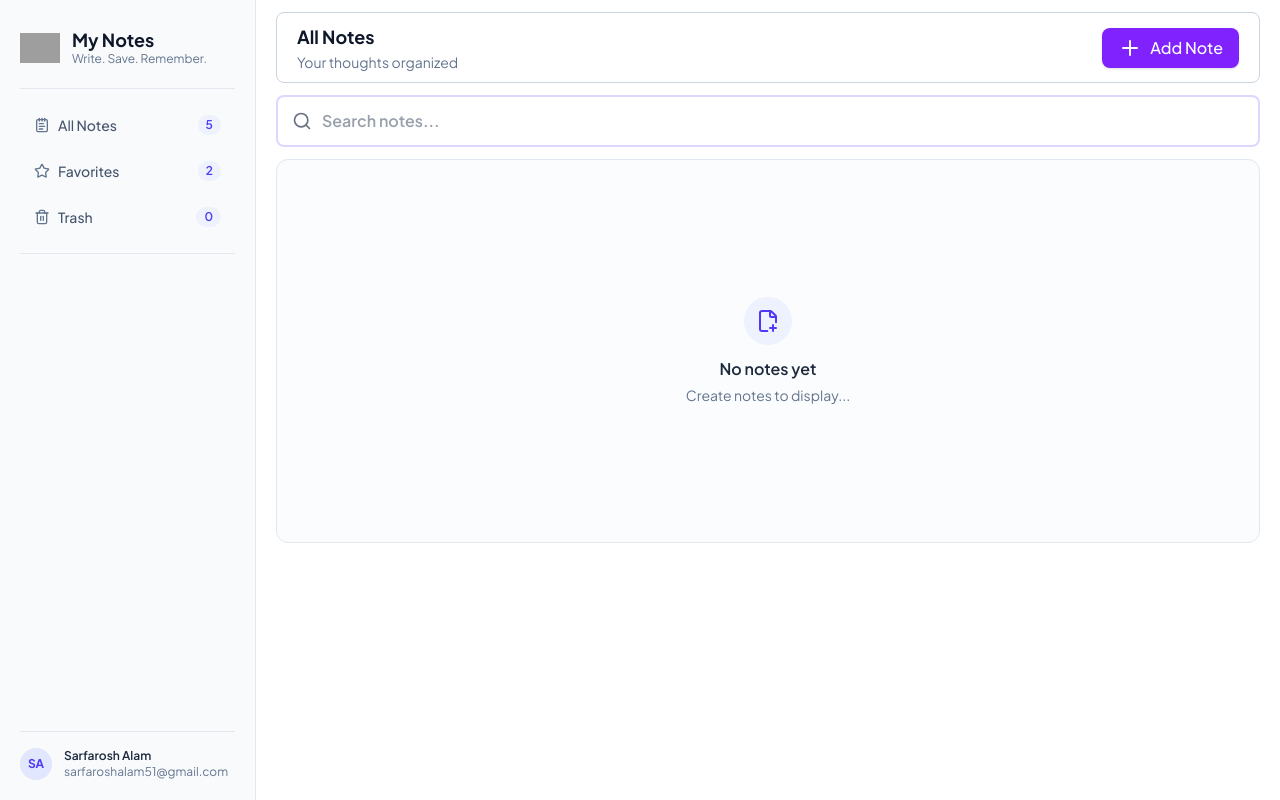
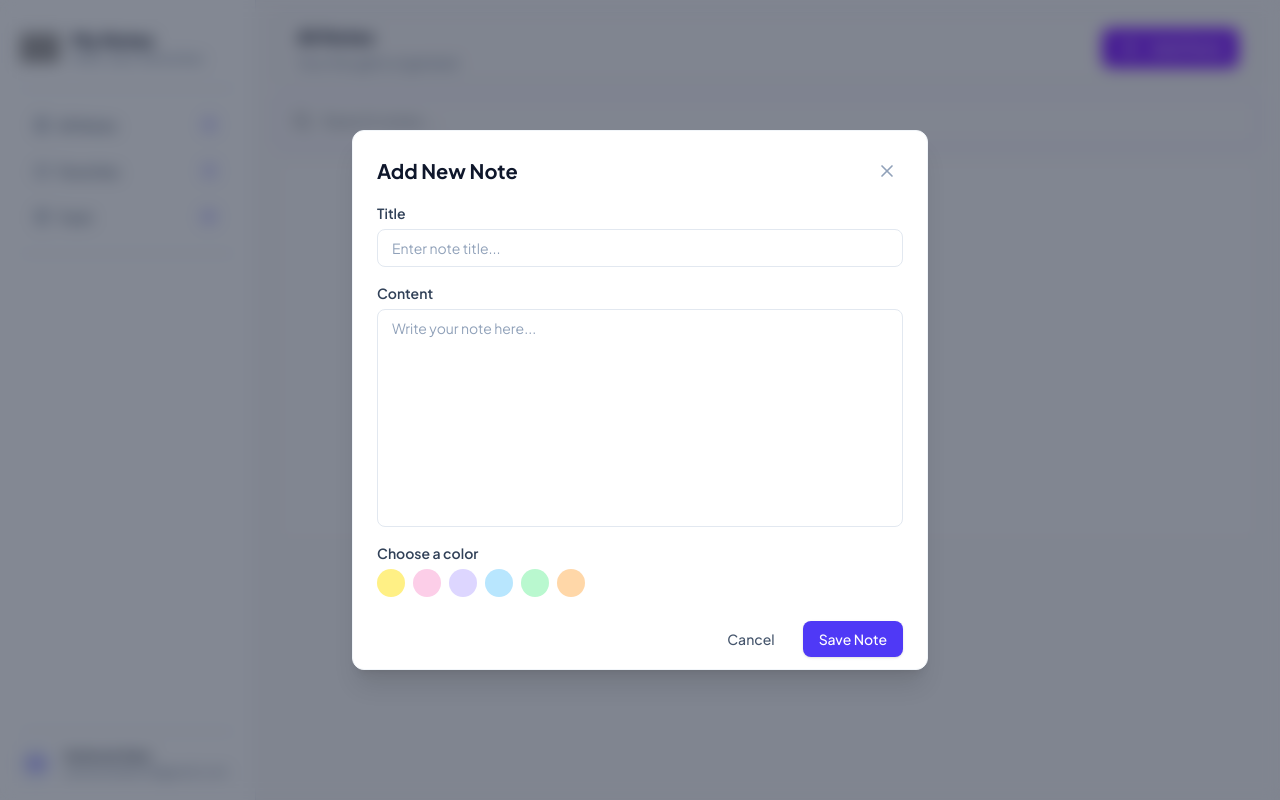
Before and after one commit to Sarfarosh-0/Web_Development, a React (Vite) app in the folder REACT_JS/03_React_App/: page / in a window 1280 px wide. Built offline with nearby package versions, Linux system fonts and the light colour scheme; grey boxes are pictures that could not be loaded.

Commit message:
Add Note Modal

```diff
--- /dev/null
+++ b/REACT_JS/03_React_App/src/Components/AddNote.tsx
@@ -0,0 +1,62 @@
+import { X } from "lucide-react";
+
+function AddNote() {
+    return (
+        <div className="fixed inset-0 z-50 flex items-center justify-center bg-slate-900/50 backdrop-blur-sm p-4">
+
+            <div className="w-full max-w-xl h-135 bg-white rounded-xl shadow-xl border border-slate-100 flex flex-col gap-4 p-6">
+                <div className="flex items-center justify-between">
+                    <h1 className="font-bold text-xl text-slate-900">Add New Note</h1>
+                    <button className="text-slate-400 hover:text-red-600 hover:bg-red-100 p-1.5 active:scale-95 rounded-lg transition-colors">
+                        <X className="w-5 h-5" />
+                    </button>
+                </div>
+
+                <form className="flex flex-col gap-4">
+                    <div className="flex flex-col gap-1.5">
+                        <label htmlFor="noteTitle" className="text-sm font-semibold text-slate-700">Title</label>
+                        <input type="text" id="noteTitle" className="w-full px-3.5 py-2 border border-slate-200 rounded-lg text-sm text-slate-800 focus:outline-none focus:border-indigo-500 focus:ring-2 focus:ring-indigo-100 transition-all placeholder:text-slate-400" placeholder="Enter note title..." />
+                    </div>
+
+                    <div className="flex flex-col gap-1.5">
+                        <label htmlFor="noteContent" className="text-sm font-semibold text-slate-700">Content</label>
+                        <textarea id="noteContent" rows={10} className="w-full px-3.5 py-2 border border-slate-200 rounded-lg text-sm text-slate-800 focus:outline-none focus:border-indigo-500 focus:ring-2 focus:ring-indigo-100 transition-all placeholder:text-slate-400 resize-none" placeholder="Write your note here..." />
+                    </div>
+
+                    <div className="flex flex-col gap-1.5">
+                        <label htmlFor="noteColor" className="text-sm font-semibold text-slate-700">Choose a color</label>
+                        <div className="flex gap-2">
+                            <div className="h-7 w-7 rounded-full bg-yellow-200"></div>
+                            <div className="h-7 w-7 rounded-full bg-pink-200"></div>
+                            <div className="h-7 w-7 rounded-full bg-violet-200"></div>
+                            <div className="h-7 w-7 rounded-full bg-sky-200"></div>
+                            <div className="h-7 w-7 rounded-full bg-green-200"></div>
+                            <div className="h-7 w-7 rounded-full bg-orange-200"></div>
+                        </div>
+                    </div>
+
+
+
+                    <div className="flex justify-end gap-3 pt-2">
+                        <button
+                            type="button"
+                            className="px-4 py-2 rounded-lg text-sm font-medium text-slate-600 hover:bg-slate-100 transition-colors"
+                        >
+                            Cancel
+                        </button>
+                        <button
+                            type="submit"
+                            className="px-4 py-2 rounded-lg text-sm font-medium bg-indigo-600 text-white hover:bg-indigo-700 shadow-sm transition-colors"
+                        >
+                            Save Note
+                        </button>
+                    </div>
+                </form>
+
+            </div>
+
+        </div>
+    );
+}
+
+export default AddNote;
--- a/REACT_JS/03_React_App/src/Components/Main.tsx
+++ b/REACT_JS/03_React_App/src/Components/Main.tsx
@@ -1,13 +1,15 @@
+import AddNote from "./AddNote";
 import Header from "./Header";
 import NotesConatiner from "./NotesConatiner";
 import Searchbar from "./Searchbar";
 
 function Main() {
     return (
-        <main className="p-3 px-5 bg-white flex flex-col gap-3 flex-1">
+        <main className="p-3 px-5 bg-gray-100 flex flex-col gap-3 flex-1">
             <Header />
             <Searchbar />
             <NotesConatiner />
+            <AddNote/>
         </main>
     )
 
```
